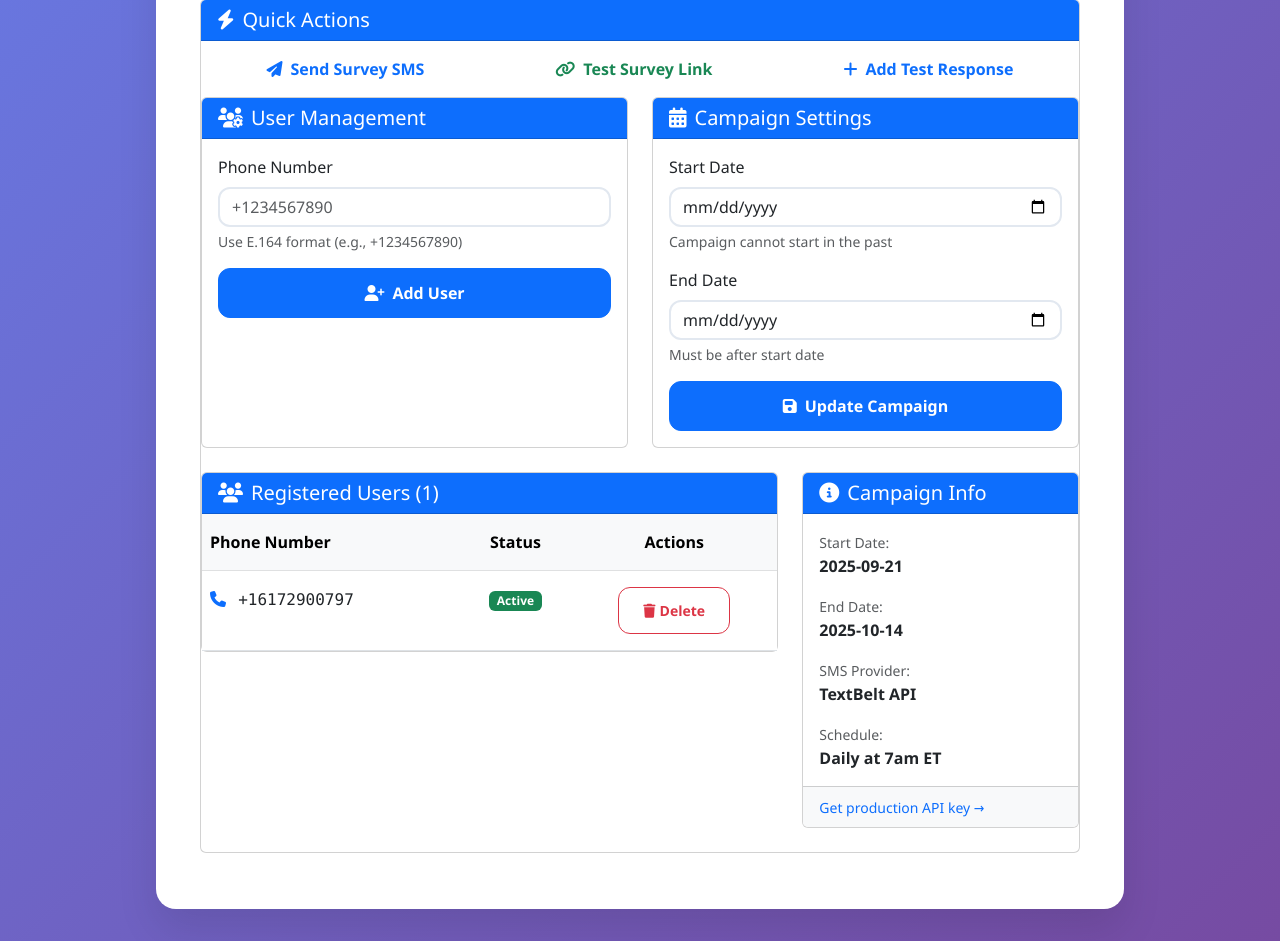
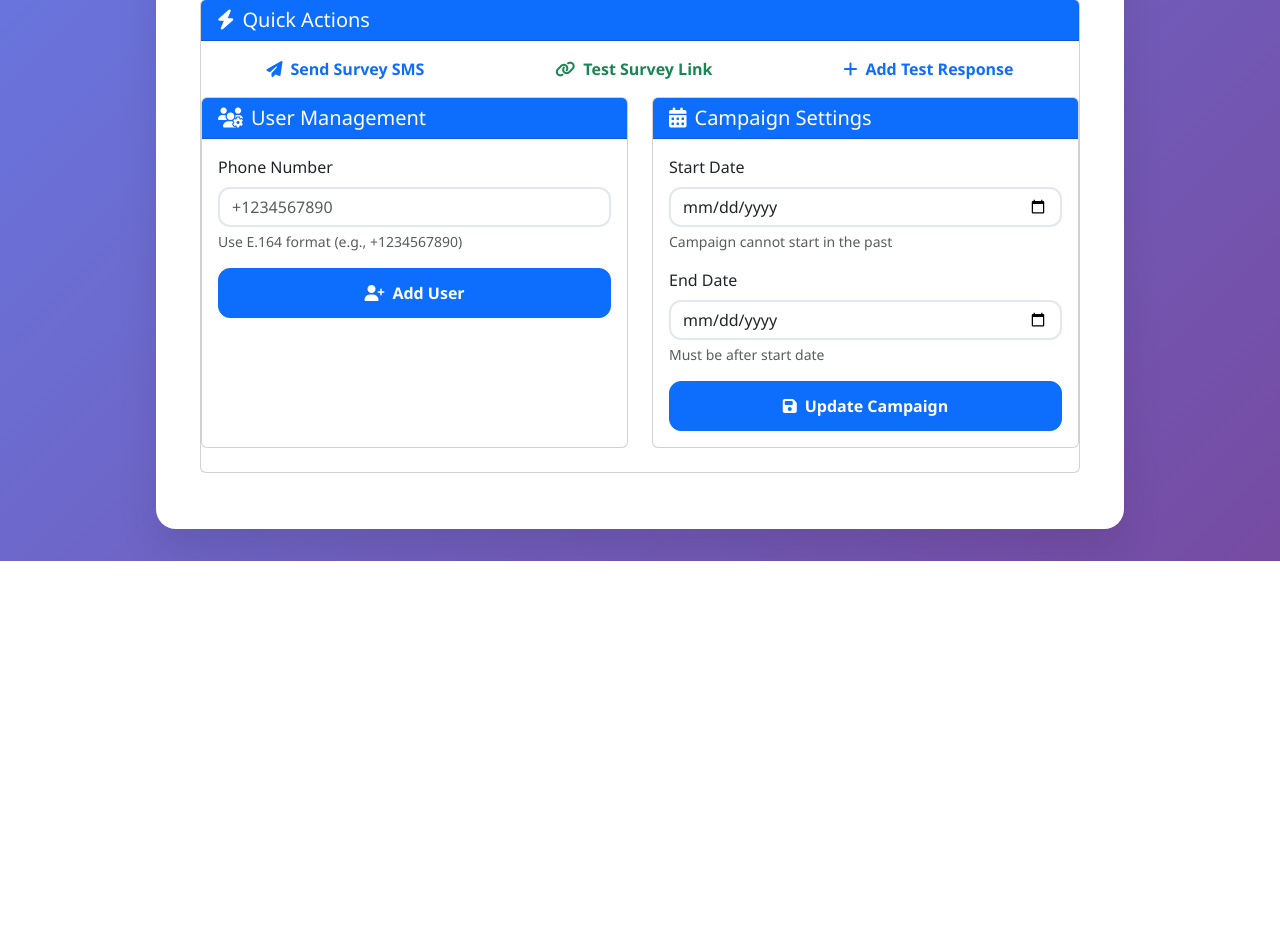
Before and after one commit to mohamedhaggag12/sms-survey-prototype, a Flask app: page /admin in a window 1280 px wide. Shown: the part 421-1362 px from the top of the page. After the commit the page ends 982 px from the top, so only its background shows below. Run offline with Flask 3, Linux system fonts and the light colour scheme; data comes from the database, SQL or seed files in the repository.

```diff
--- a/templates/admin.html
+++ b/templates/admin.html
@@ -267,90 +267,7 @@
             {% endif %}
         {% endwith %}
 
-        <!-- Current Users & Campaign Info -->
-        <div class="row mb-4">
-            <div class="col-md-8">
-                <div class="card">
-                    <div class="card-header bg-primary text-white">
-                        <h5 class="mb-0"><i class="fas fa-users me-2"></i>Registered Users ({{ users|length }})</h5>
-                    </div>
-                    <div class="card-body p-0">
-                        {% if users %}
-                            <div class="table-responsive">
-                                <table class="table table-hover mb-0">
-                                    <thead class="table-light">
-                                        <tr>
-                                            <th class="py-3">Phone Number</th>
-                                            <th class="py-3 text-center">Status</th>
-                                            <th class="py-3 text-center">Actions</th>
-                                        </tr>
-                                    </thead>
-                                    <tbody>
-                                        {% for user in users %}
-                                        <tr>
-                                            <td class="py-3">
-                                                <i class="fas fa-phone text-primary me-2"></i>
-                                                <span class="font-monospace">{{ user[1] }}</span>
-                                            </td>
-                                            <td class="py-3 text-center">
-                                                <span class="badge bg-success">Active</span>
-                                            </td>
-                                            <td class="py-3 text-center">
-                                                <button type="button" class="btn btn-outline-danger btn-sm"
-                                                        onclick="confirmDeleteUser({{ user[0] }}, '{{ user[1] }}')">
-                                                    <i class="fas fa-trash me-1"></i>Delete
-                                                </button>
-                                            </td>
-                                        </tr>
-                                        {% endfor %}
-                                    </tbody>
-                                </table>
-                            </div>
-                        {% else %}
-                            <div class="text-center text-muted py-4">
-                                <i class="fas fa-users fa-3x mb-3 opacity-50"></i>
-                                <p class="mb-0">No users registered yet. Add your first user above!</p>
-                            </div>
-                        {% endif %}
-                    </div>
-                </div>
-            </div>
 
-            <div class="col-md-4">
-                <div class="card h-100">
-                    <div class="card-header bg-primary text-white">
-                        <h5 class="mb-0"><i class="fas fa-info-circle me-2"></i>Campaign Info</h5>
-                    </div>
-                    <div class="card-body">
-                        <div class="mb-3">
-                            <small class="text-muted">Start Date:</small>
-                            <div class="fw-bold">{{ campaign_start or 'Not set' }}</div>
-                        </div>
-                        <div class="mb-3">
-                            <small class="text-muted">End Date:</small>
-                            <div class="fw-bold">{{ campaign_end or 'Not set' }}</div>
-                        </div>
-                        <div class="mb-3">
-                            <small class="text-muted">SMS Provider:</small>
-                            <div class="fw-bold">TextBelt API</div>
-                        </div>
-                        <div>
-                            <small class="text-muted">Schedule:</small>
-                            <div class="fw-bold">Daily at 7am ET</div>
-                        </div>
-                    </div>
-                    <div class="card-footer bg-light">
-                        <small class="text-muted">
-                            <a href="https://textbelt.com/create-key/" target="_blank" class="text-decoration-none">
-                                Get production API key →
-                            </a>
-                        </small>
-                    </div>
-                </div>
-            </div>
-            </div>
-        </div>
-    </div>
 
     <script src="https://cdn.jsdelivr.net/npm/bootstrap@5.3.0/dist/js/bootstrap.bundle.min.js"></script>
     <script>
```
